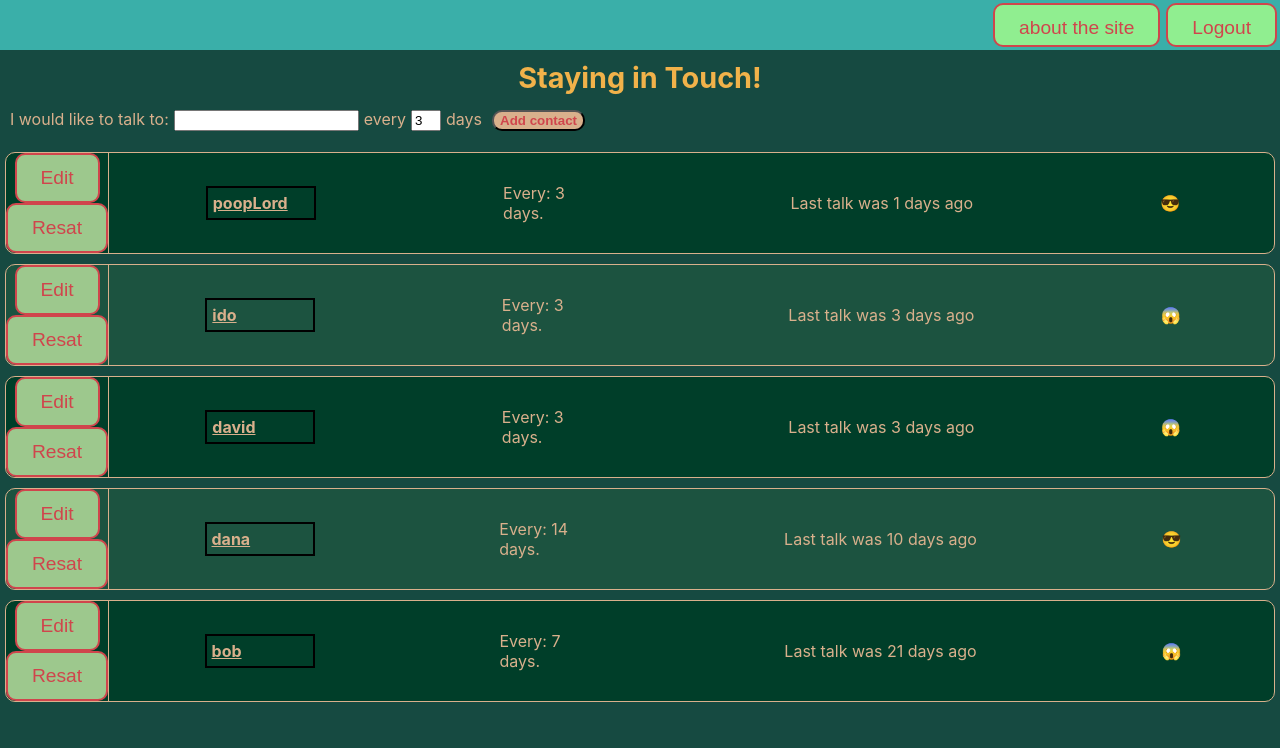
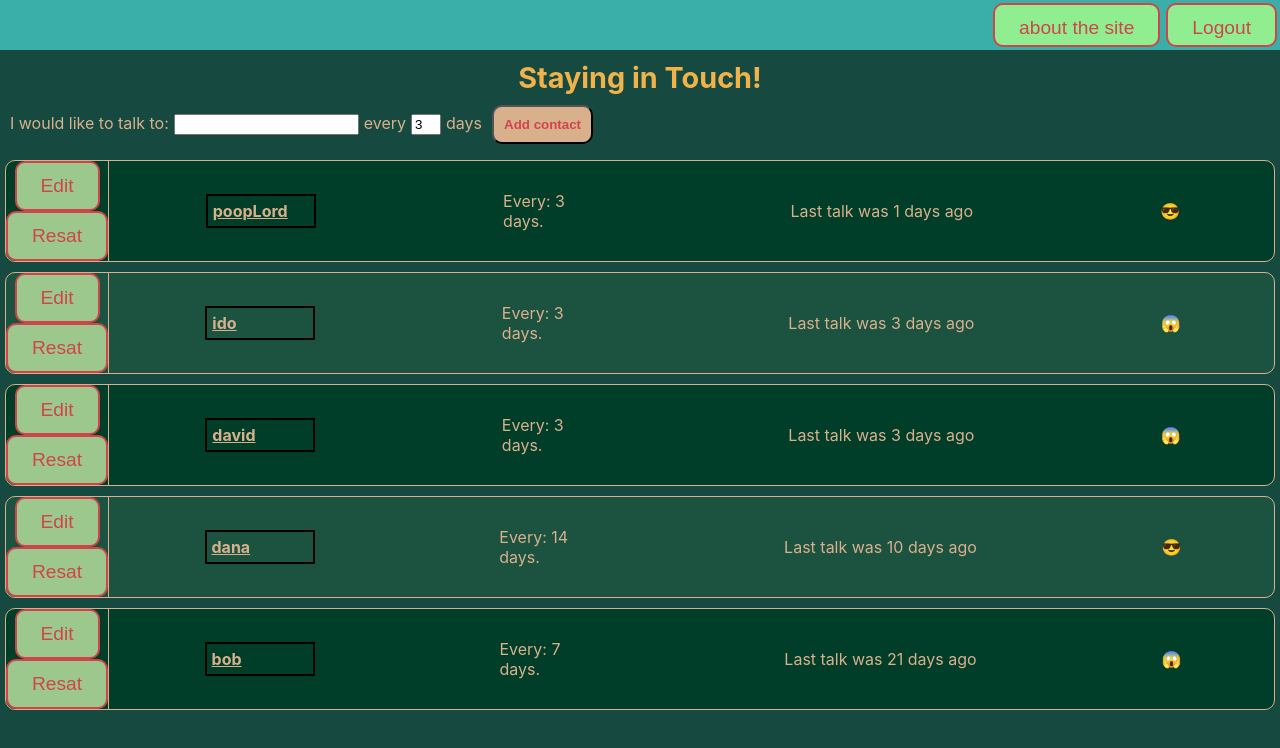
Before and after one commit to idomand/stayInTouch, a Next.js app: page / in a window 1280 px wide. Shown: the top 748 px of the page. Built offline with nearby package versions, Linux system fonts and the light colour scheme.

Commit message:
end of day 2

```diff
--- a/Components/AddNewContact.jsx
+++ b/Components/AddNewContact.jsx
@@ -16,12 +16,13 @@ const InputTime = styled(Input)`
   margin: 5px;
 `;
 const InputSubmit = styled(Input)`
+  padding: 10px;
   /* width: 50px; */
   margin-left: 10px;
   border-radius: 10px;
   color: ${({ theme }) => theme.secondaryColor};
   background-color: ${({ theme }) => theme.niceBrown};
-  font-weight: 600;
+  font-weight: bolder;
 `;
 
 const Form = styled.form`
--- a/package.json
+++ b/package.json
@@ -13,6 +13,7 @@
     "next": "12.0.7",
     "react": "17.0.2",
     "react-dom": "17.0.2",
+    "react-modal": "^3.14.4",
     "react-use": "^17.3.2",
     "styled-components": "^5.3.3"
   },
```
Also changed, not shown: 1 other file (tests, documents, lock files or other folders).
